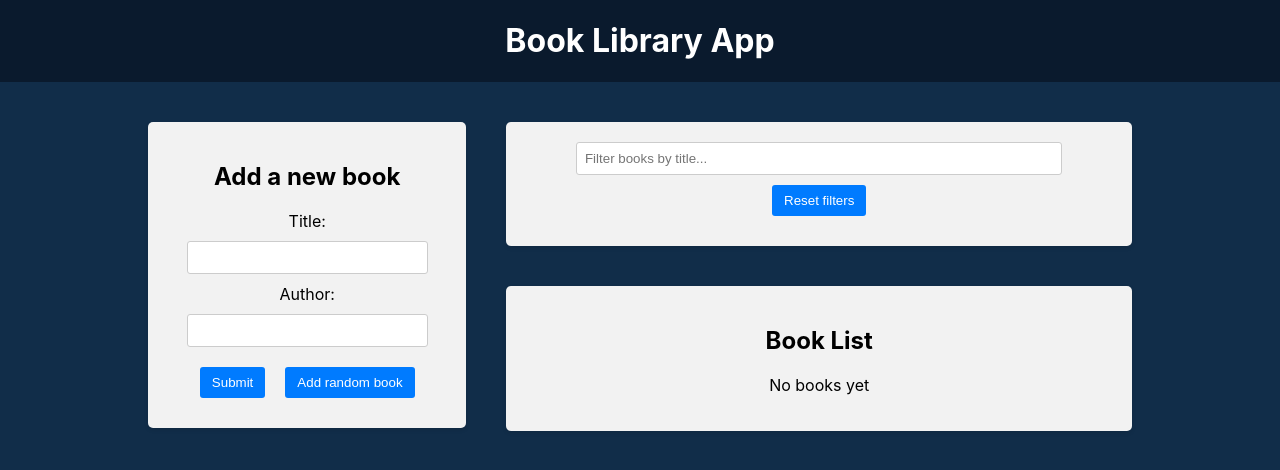
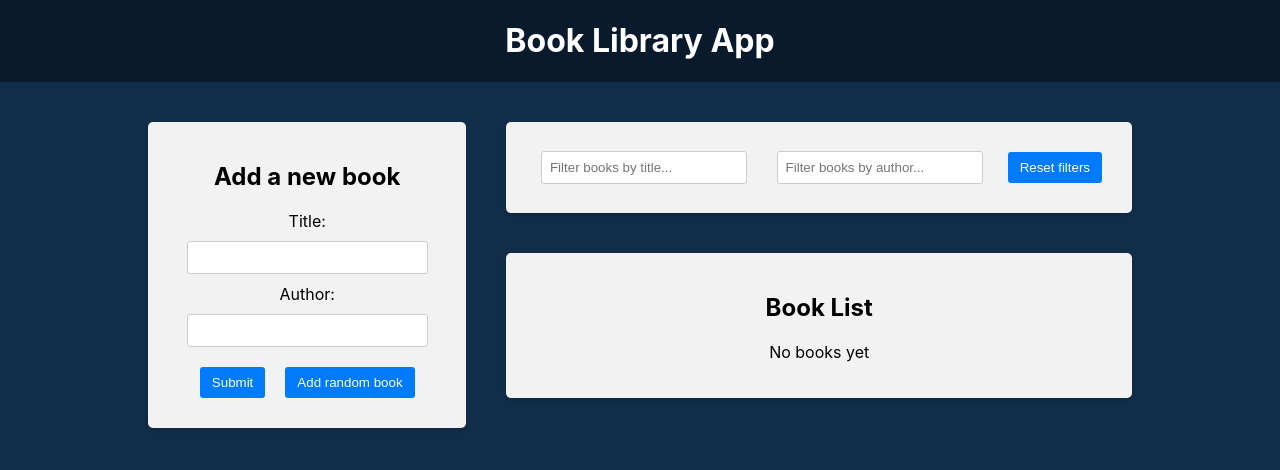
Before and after one commit to Mikoguu/book-library-app, a React (Create React App) app in the folder frontend/: page / in a window 1280 px wide. Shown: the top 470 px of the page. Built offline with nearby package versions, Linux system fonts and the light colour scheme.

Commit message:
added author filter

```diff
--- a/frontend/src/components/BookList/BookLIst.jsx
+++ b/frontend/src/components/BookList/BookLIst.jsx
@@ -2,13 +2,17 @@
 import { BsBookmarkStarFill, BsBookmarkStar } from "react-icons/bs";
 import "./BookList.css";
 import { deleteBook, toggleFavourite } from "../../redux/books/actionCreators";
-import { selectTitleFilter } from "../../redux/slices/filterSlice";
+import {
+  selectTitleFilter,
+  selectAuthorFilter,
+} from "../../redux/slices/filterSlice";
 
 function BookList() {
   const dispatch = useDispatch();
 
   const books = useSelector((state) => state.books);
   const titleFilter = useSelector(selectTitleFilter);
+  const authorFilter = useSelector(selectAuthorFilter);
 
   const handleBookDelete = (bookId) => {
     dispatch(deleteBook(bookId));
@@ -19,11 +23,11 @@
   };
 
   const filteredBooks = books.filter((book) => {
-    const matchesTitle = book.title
-      .toLowerCase()
-      .includes(titleFilter?.toLowerCase());
+    const matchesFilters =
+      book.title.toLowerCase().includes(titleFilter.toLowerCase()) &&
+      book.author.toLowerCase().includes(authorFilter.toLowerCase());
 
-    return matchesTitle;
+    return matchesFilters;
   });
 
   return (
--- a/frontend/src/components/Filter/Filter.jsx
+++ b/frontend/src/components/Filter/Filter.jsx
@@ -1,7 +1,9 @@
 import { useDispatch, useSelector } from "react-redux";
 import {
   setTitleFilter,
+  setAuthorFilter,
   selectTitleFilter,
+  selectAuthorFilter,
   resetFilters,
 } from "../../redux/slices/filterSlice";
 import "./Filter.css";
@@ -9,9 +11,14 @@
 function Filter() {
   const dispatch = useDispatch();
   const titleFilter = useSelector(selectTitleFilter);
+  const authorFilter = useSelector(selectAuthorFilter);
 
-  const handleFilterChange = (e) => {
+  const handleTitleFilterChange = (e) => {
     dispatch(setTitleFilter(e.target.value));
+  };
+
+  const handleAuthorFilterChange = (e) => {
+    dispatch(setAuthorFilter(e.target.value));
   };
 
   const handleResetFilters = () => {
@@ -26,12 +33,20 @@
             value={titleFilter}
             type="text"
             placeholder="Filter books by title..."
-            onChange={handleFilterChange}
+            onChange={handleTitleFilterChange}
           />
-          <button type="button" onClick={handleResetFilters}>
-            Reset filters
-          </button>
         </div>
+        <div className="filter-group">
+          <input
+            value={authorFilter}
+            type="text"
+            placeholder="Filter books by author..."
+            onChange={handleAuthorFilterChange}
+          ></input>
+        </div>
+        <button type="button" onClick={handleResetFilters}>
+          Reset filters
+        </button>
       </div>
     </div>
   );
--- a/frontend/src/redux/slices/filterSlice.js
+++ b/frontend/src/redux/slices/filterSlice.js
@@ -2,6 +2,7 @@
 
 const initialState = {
   title: "",
+  author: "",
 };
 
 const filterSlice = createSlice({
@@ -15,14 +16,19 @@
       // also possible to returna new object in a traditional way
       // {...state, title: action.payload}
     },
+    setAuthorFilter: (state, action) => {
+      state.author = action.payload;
+    },
     resetFilters: (state) => {
       return initialState;
     },
   },
 });
 
-export const { setTitleFilter, resetFilters } = filterSlice.actions;
+export const { setTitleFilter, setAuthorFilter, resetFilters } =
+  filterSlice.actions;
 
 export const selectTitleFilter = (state) => state.filter.title;
+export const selectAuthorFilter = (state) => state.filter.author;
 
 export default filterSlice.reducer;
```
